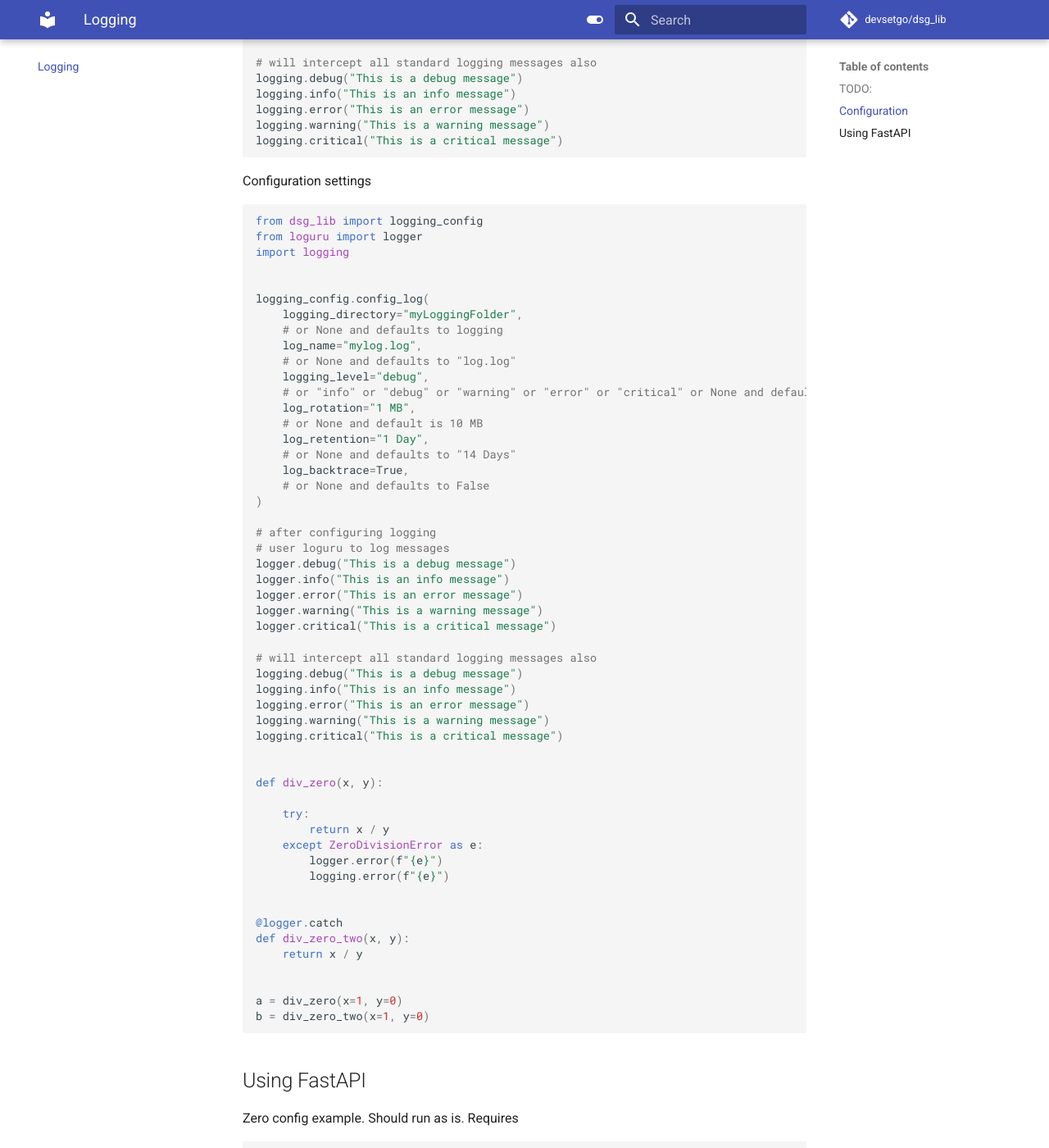
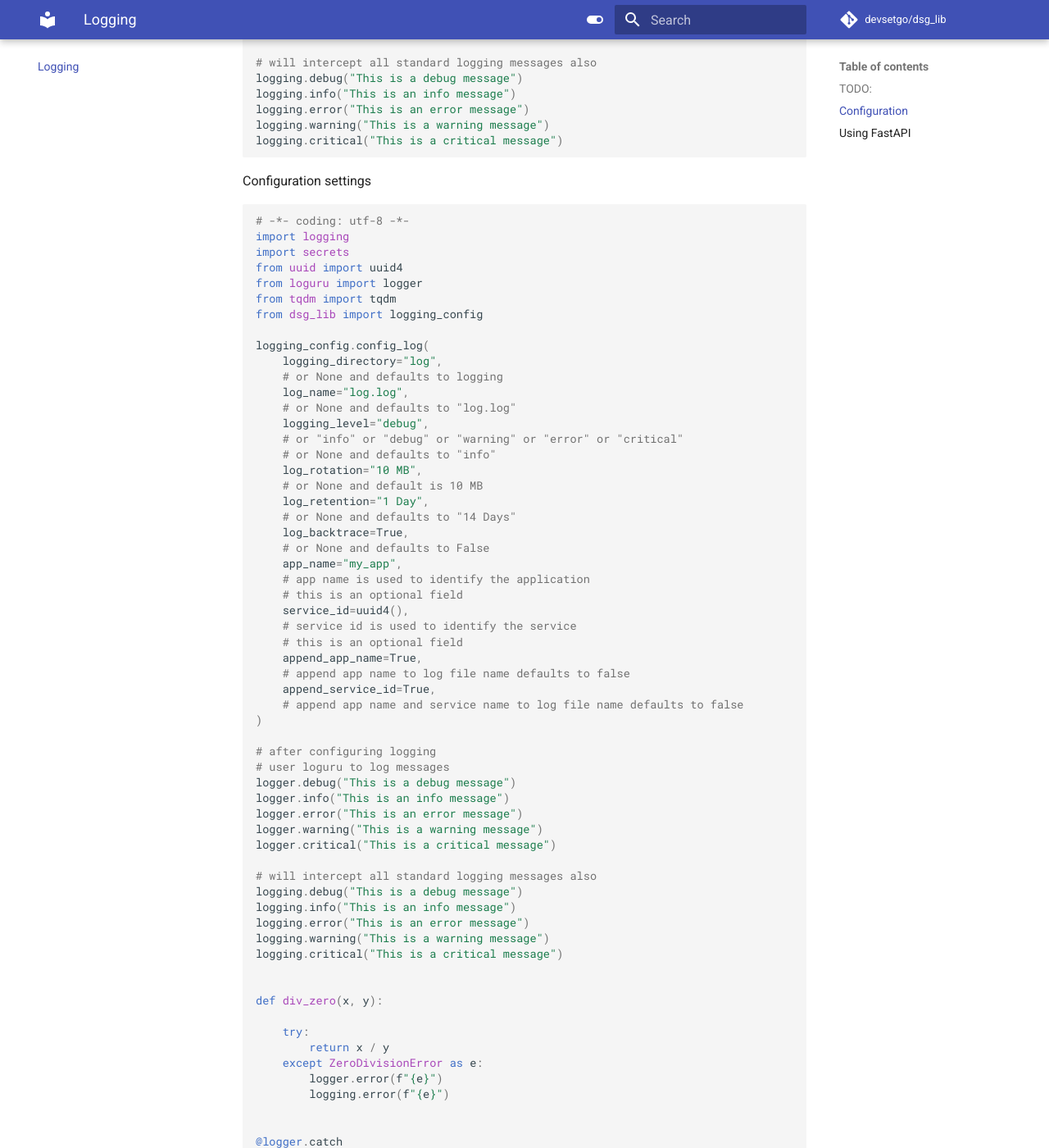
Before and after one commit to devsetgo/devsetgo_lib, an MkDocs documentation site: the page built from docs/logging.md, in a window 1280 px wide and 1400 px high, scrolled down 693 px. Shown: the whole window at 82% size. Built offline with MkDocs 1.6.1 and Material for MkDocs 9.7.7, drawn with Linux system fonts in a browser that asks for light colours; comment, search, counter and statistics services are not loaded; some of the changed text lies outside the part shown.

Commit message:
document update

```diff
--- a/docs/logging.md
+++ b/docs/logging.md
@@ -34,24 +34,38 @@ logging.critical("This is a critical message")
 Configuration settings
 
 ~~~python
+# -*- coding: utf-8 -*-
+import logging
+import secrets
+from uuid import uuid4
+from loguru import logger
+from tqdm import tqdm
 from dsg_lib import logging_config
-from loguru import logger
-import logging
-
 
 logging_config.config_log(
-    logging_directory="myLoggingFolder",
+    logging_directory="log",
     # or None and defaults to logging
-    log_name="mylog.log",
+    log_name="log.log",
     # or None and defaults to "log.log"
     logging_level="debug",
-    # or "info" or "debug" or "warning" or "error" or "critical" or None and defaults to "info"
-    log_rotation="1 MB",
+    # or "info" or "debug" or "warning" or "error" or "critical"
+    # or None and defaults to "info"
+    log_rotation="10 MB",
     # or None and default is 10 MB
     log_retention="1 Day",
     # or None and defaults to "14 Days"
     log_backtrace=True,
     # or None and defaults to False
+    app_name="my_app",
+    # app name is used to identify the application
+    # this is an optional field
+    service_id=uuid4(),
+    # service id is used to identify the service
+    # this is an optional field
+    append_app_name=True,
+    # append app name to log file name defaults to false
+    append_service_id=True,
+    # append app name and service name to log file name defaults to false
 )
 
 # after configuring logging
@@ -86,6 +100,11 @@ def div_zero_two(x, y):
 
 a = div_zero(x=1, y=0)
 b = div_zero_two(x=1, y=0)
+
+for _ in tqdm(range(5), ascii=True):
+    # log a lot of data
+    logging.debug(f"Lets make this a big message {secrets.token_urlsafe(32)}")
+
 ~~~
 
 
```
Also changed, not shown: other parts of docs/logging.md (+1 -1 lines).
